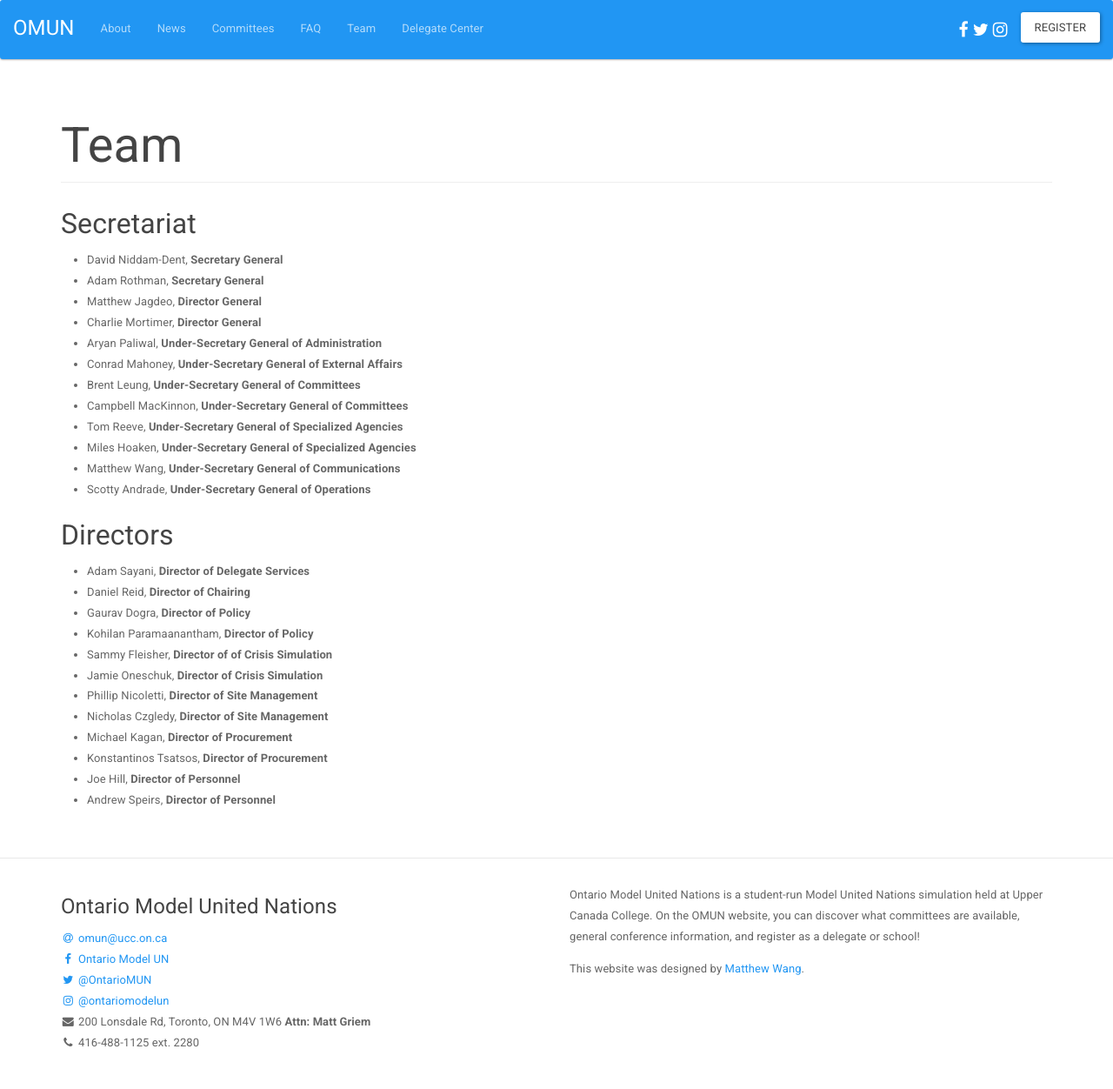
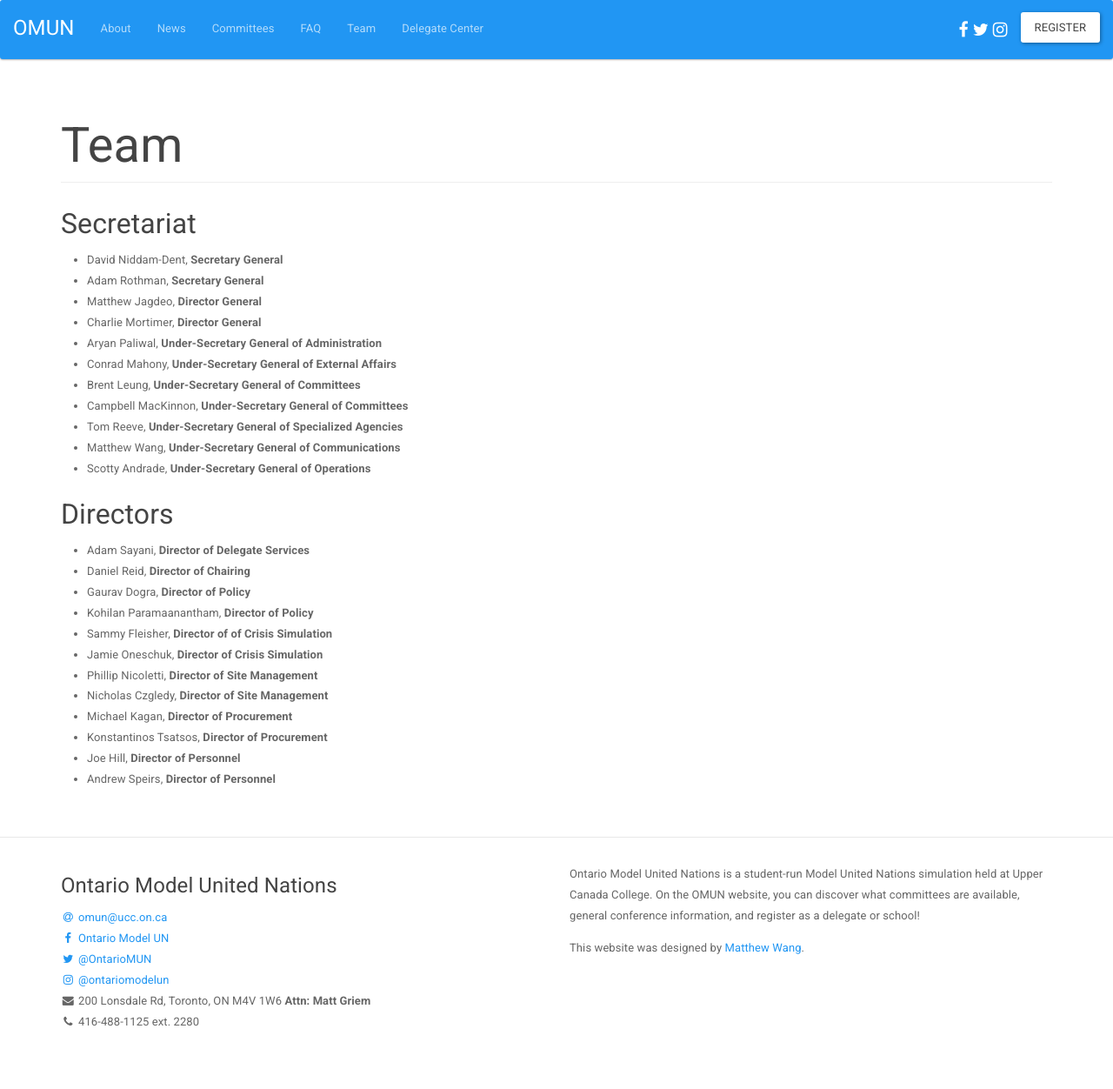
Before and after one commit to malsf21/omun.ca, a Jekyll site: the page built from team.md, in a window 1280 px wide. Shown: the whole page at 87% size. Built offline with Jekyll 4.4.1, drawn with Linux system fonts in a browser that asks for light colours; after the commit the page ends 1228 px from its top, so only the background shows below that.

Commit message:
updates team list accordingly

```diff
--- a/team.md
+++ b/team.md
@@ -10,11 +10,10 @@ permalink: /team/
 * Matthew Jagdeo, **Director General**
 * Charlie Mortimer, **Director General**
 * Aryan Paliwal, **Under-Secretary General of Administration**
-* Conrad Mahoney, **Under-Secretary General of External Affairs**
+* Conrad Mahony, **Under-Secretary General of External Affairs**
 * Brent Leung, **Under-Secretary General of Committees**
 * Campbell MacKinnon, **Under-Secretary General of Committees**
 * Tom Reeve, **Under-Secretary General of Specialized Agencies**
-* Miles Hoaken, **Under-Secretary General of Specialized Agencies**
 * Matthew Wang, **Under-Secretary General of Communications**
 * Scotty Andrade, **Under-Secretary General of Operations**
 
```
